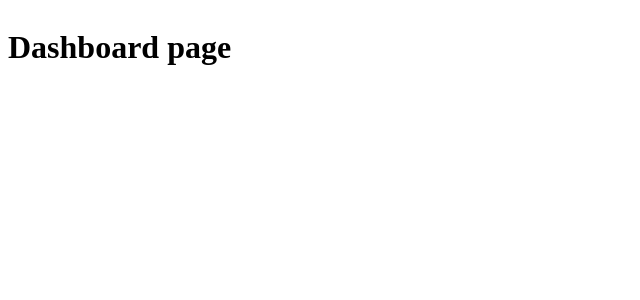
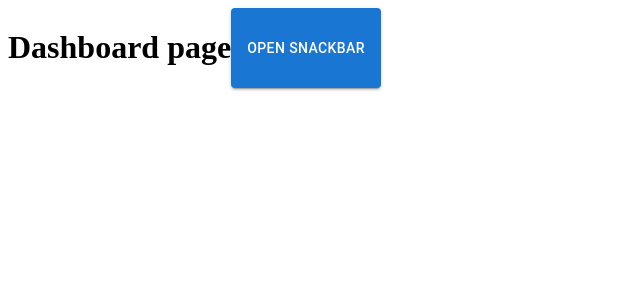
Before and after one commit to hack4impact-utk/internal-applications, a Next.js app in the folder apps/applicant-tracking/: page / in a window 1280 px wide. Shown: the top 300 px of the page, without its empty margins (0-640 px from the left). Built offline with nearby package versions, Linux system fonts and the light colour scheme.

Commit message:
snackbar hook

```diff
--- a/apps/applicant-tracking/src/app/layout.tsx
+++ b/apps/applicant-tracking/src/app/layout.tsx
@@ -1,7 +1,12 @@
-export const metadata = {
-  title: 'Next.js',
-  description: 'Generated by Next.js',
-};
+'use client';
+import { SnackbarProvider } from '@/hooks/useSnackbar';
+import { Alert, AlertColor, Snackbar } from '@mui/material';
+import React from 'react';
+
+// export const metadata = {
+//   title: 'Next.js',
+//   description: 'Generated by Next.js',
+// };
 
 export default function RootLayout({
   children,
@@ -10,7 +15,29 @@ export default function RootLayout({
 }) {
   return (
     <html lang="en">
-      <body style={{ display: 'flex' }}>{children}</body>
+      <body style={{ display: 'flex' }}>
+        <SnackbarProvider
+          snackbar={(open, onClose, message, severity) => (
+            <Snackbar
+              open={open}
+              message={message}
+              autoHideDuration={6000}
+              onClose={onClose}
+              anchorOrigin={{ vertical: 'top', horizontal: 'center' }}
+            >
+              <Alert
+                onClose={onClose}
+                severity={severity as AlertColor}
+                sx={{ width: '100%' }}
+              >
+                {message}
+              </Alert>
+            </Snackbar>
+          )}
+        >
+          {children}
+        </SnackbarProvider>
+      </body>
     </html>
   );
 }
--- a/apps/applicant-tracking/src/app/page.tsx
+++ b/apps/applicant-tracking/src/app/page.tsx
@@ -1,3 +1,21 @@
+'use client';
+
+import useSnackbar from '@/hooks/useSnackbar';
+import { Button } from '@mui/material';
+
 export default function DashboardPage() {
-  return <h1>Dashboard page</h1>;
+  const { openSnackbar } = useSnackbar();
+  return (
+    <>
+      <h1>Dashboard page</h1>
+      <Button
+        variant="contained"
+        onClick={() => {
+          openSnackbar('hello world', 'success');
+        }}
+      >
+        open snackbar
+      </Button>
+    </>
+  );
 }
--- /dev/null
+++ b/apps/applicant-tracking/src/hooks/useSnackbar/SnackbarContext.tsx
@@ -0,0 +1,45 @@
+import React from 'react';
+import { createContext } from 'react';
+
+export type SnackbarContextType = {
+  openSnackbar: (message: string, severity: string) => void;
+  closeSnackbar: () => void;
+};
+
+export const SnackbarContext = createContext<SnackbarContextType | null>(null);
+
+type SnackbarProviderProps = {
+  snackbar: (
+    open: boolean,
+    onClose: () => void,
+    message?: string,
+    severity?: string
+  ) => React.ReactNode;
+  children: React.ReactNode;
+};
+
+const SnackbarProvider = ({ snackbar, children }: SnackbarProviderProps) => {
+  const [open, setOpen] = React.useState(false);
+  const [message, setMessage] = React.useState('');
+  const [severity, setSeverity] = React.useState('');
+
+  const onClose = () => setOpen(false);
+
+  return (
+    <SnackbarContext.Provider
+      value={{
+        openSnackbar: (message, severity) => {
+          setOpen(true);
+          setMessage(message);
+          setSeverity(severity);
+        },
+        closeSnackbar: () => setOpen(false),
+      }}
+    >
+      {children}
+      {snackbar(open, onClose, message, severity)}
+    </SnackbarContext.Provider>
+  );
+};
+
+export default SnackbarProvider;
--- /dev/null
+++ b/apps/applicant-tracking/src/hooks/useSnackbar/index.ts
@@ -0,0 +1,16 @@
+'use client';
+import { useContext } from 'react';
+import SnackbarProvider, {
+  SnackbarContext,
+  SnackbarContextType,
+} from './SnackbarContext';
+
+export default function useSnackbar() {
+  const { openSnackbar, closeSnackbar } = useContext(
+    SnackbarContext
+  ) as SnackbarContextType;
+
+  return { openSnackbar, closeSnackbar };
+}
+
+export { SnackbarProvider };
```
